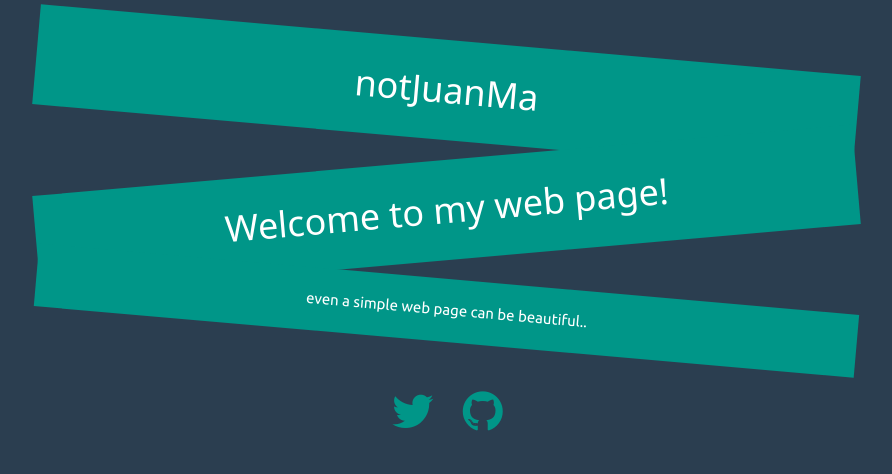
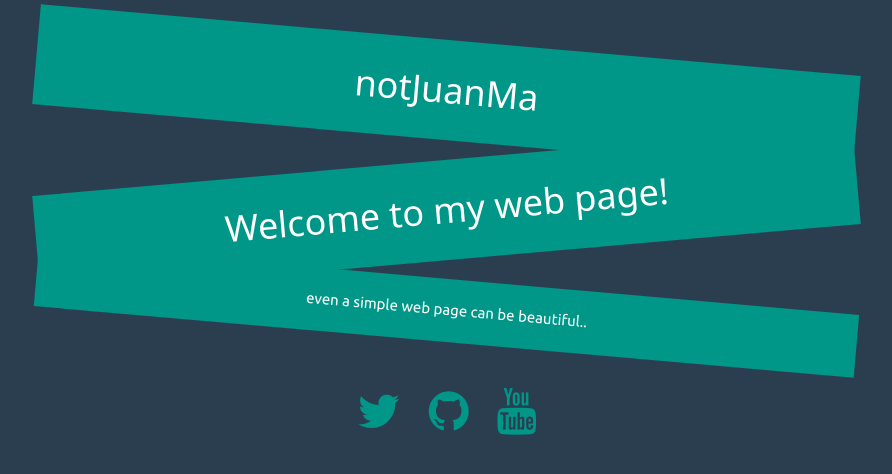
Before and after one commit to notJuanMa/notJuanMa.github.io, a plain HTML site: page index.html in a window 1280 px wide. Shown: the whole page, without its empty margins (193-1085 px from the left). Drawn offline with Linux system fonts and the light colour scheme.

Commit message:
Update index.html

```diff
--- a/index.html
+++ b/index.html
@@ -58,6 +58,7 @@
 <footer class="container-fluid text-center" style="font-size: 35px">
 	<a href="//twitter.com/notJuanMa" target="_blank"><span class="fa fa-lg fa-twitter w3-text-teal"></span></a>
 	<a href="//github.com/notJuanMa" target="_blank"><span class="fa fa-lg fa-github w3-text-teal"></span></a>
+	<a href="//www.youtube.com/channel/UCddx1Aj6jOMr8KTZM6-StLg" target="_blank"><span class="fa fa-lg fa-youtube w3-text-teal"></span></a>
 </footer>
 
 <script>
```
